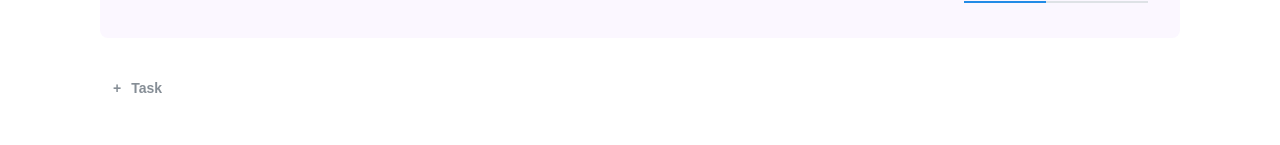
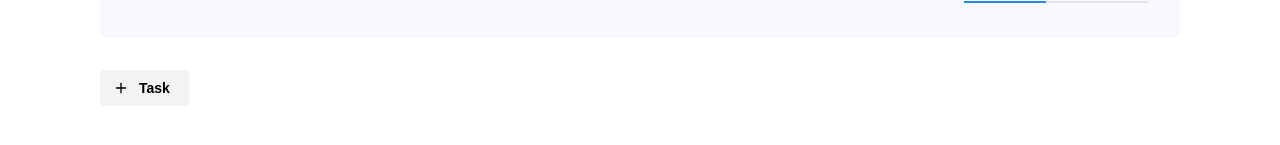
Before and after one commit to adeleke5140/tasks-automation-rule, a React (Vite) app: page / in a window 1280 px wide. Shown: the part 339-484 px from the top of the page. Built offline with nearby package versions, Linux system fonts and the light colour scheme.

Commit message:
feat: add ability to create multiple tasks

```diff
--- a/src/App.tsx
+++ b/src/App.tsx
@@ -1,16 +1,33 @@
 import { Box, Button, Stack } from '@mantine/core'
+import { useState } from 'react'
 import { Header } from './components/header'
 import { TaskItem } from './components/task-item'
+import { IconPlus } from '@tabler/icons-react'
+
+interface Task {
+  id: string
+}
 
 function App() {
+  const [tasks, setTasks] = useState<Task[]>([{ id: '1' }])
+
+  const addTask = () => {
+    setTasks((prev) => [...prev, { id: (prev.length + 1).toString() }])
+  }
+
   return (
     <Box p="xl" style={{ maxWidth: 1144, margin: '0 auto' }}>
       <Stack gap="xl">
         <Header />
 
-        <TaskItem />
+        <Stack gap={'md'}>
+          {tasks.map((task) => (
+            <TaskItem key={task.id} />
+          ))}
+        </Stack>
+
         <Box>
-          <Button variant="subtle" color="gray" leftSection={<span>+</span>}>
+          <Button variant="filled" bg="gray.1" c="black" leftSection={<IconPlus size={16} />} onClick={addTask}>
             Task
           </Button>
         </Box>
```
